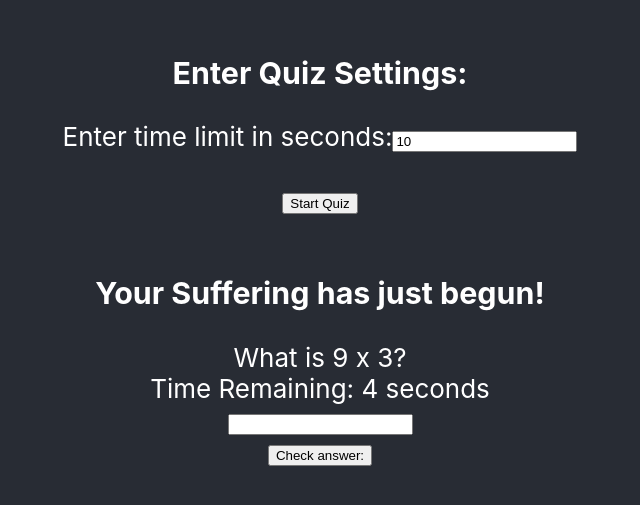
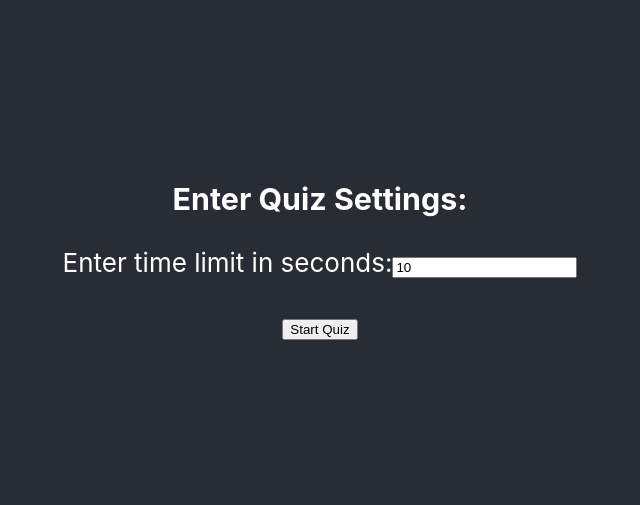
Before and after one commit to forginater/quiz-app, a React (Create React App) app: page / in a window 1280 px wide. Shown: the part 155-660 px from the top of the page, without its empty margins (320-960 px from the left). Built offline with nearby package versions, Linux system fonts and the light colour scheme.

Commit message:
Conditionally render <EnterSettings> then <Quiz> once settings have been entered

```diff
--- a/src/App.tsx
+++ b/src/App.tsx
@@ -18,6 +18,7 @@ import {useState, useEffect} from 'react';
     - Need to insulate <CountDown /> from state changes...
       => Try changing dependencies to timeRem
 */
+
 
 //Set upper and lower bounds used to generate random numbers for quiz questions
 let lowerBound = 0;
@@ -40,10 +41,13 @@ function App() {
   return (
     <div className="App">
       <div className="App-header">
-        {/*Enter custom time limit*/}
-        <EnterSettings timeLimit={timeLimit} setTimeLimit={setTimeLimit} setDoneSettings={setDoneSettings}/>
         {/*Once settings have been entered, then start the quiz*/}
-        <Quiz />
+        {!doneSettings
+          ? <EnterSettings timeLimit={timeLimit} setTimeLimit={setTimeLimit} setDoneSettings={setDoneSettings}/>
+          : <Quiz />
+        }
+        {/*To IMPLEMENT: Once quiz has been completed: display results*/}
+
       </div>
     </div>
   )
```
